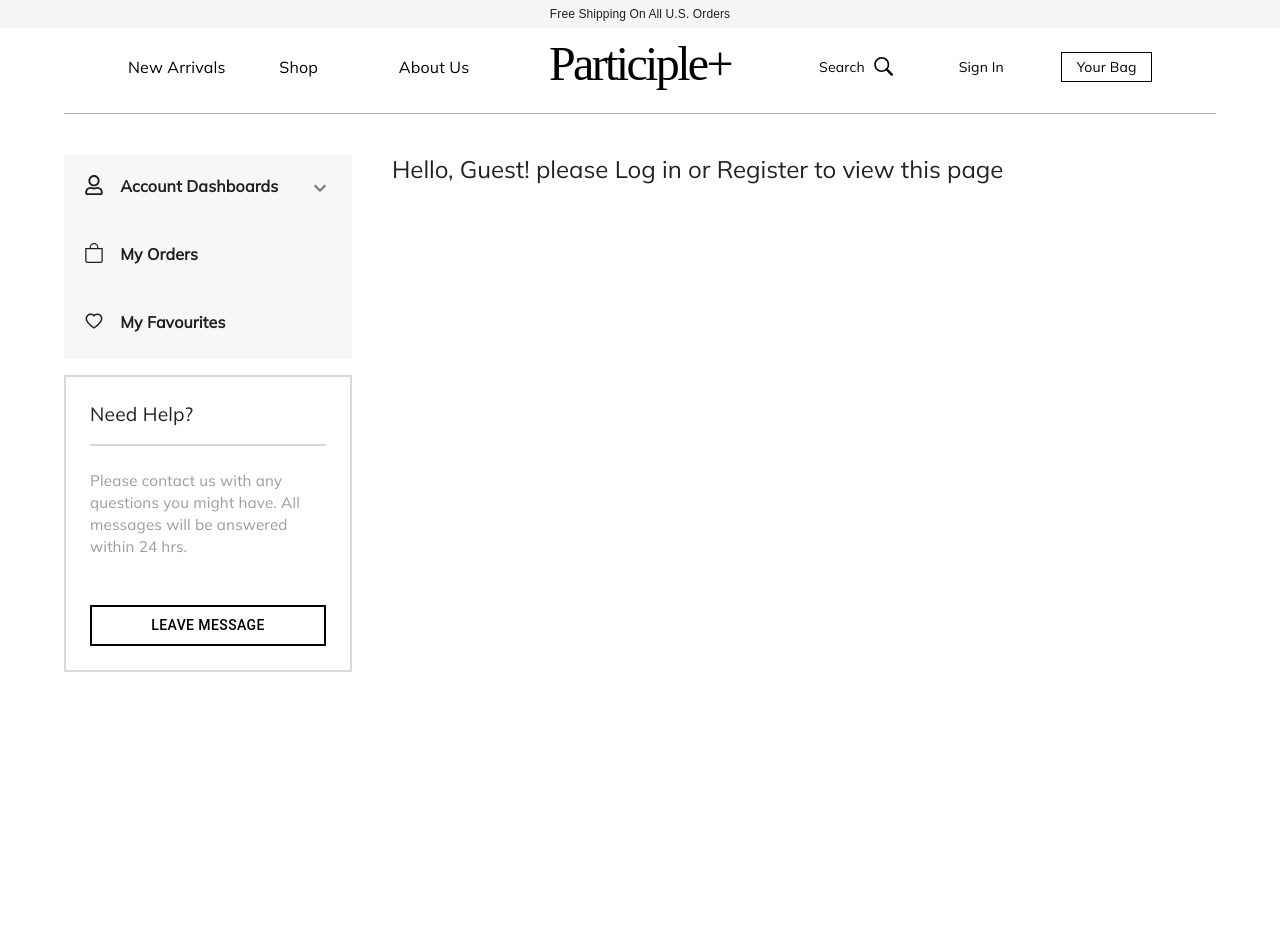
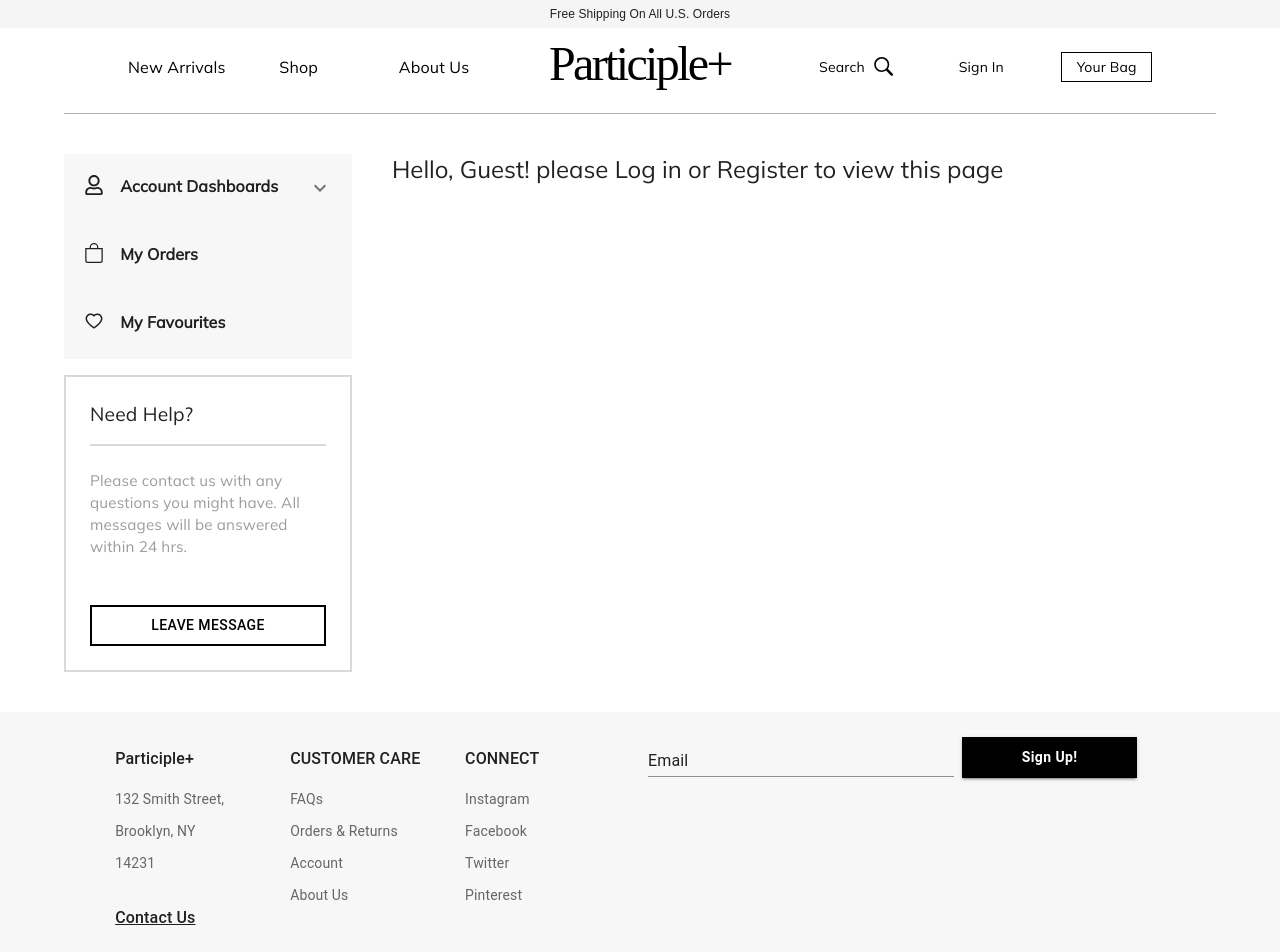
Before and after one commit to HuseynHajiyev/ProfileCommerce, a React (Vite) app: page /account in a window 1280 px wide. Shown: the top 952 px of the page. Before the commit the page ends 800 px from the top, so only its background shows below. Built offline with nearby package versions, Linux system fonts and the light colour scheme; no server answers; a web font is replaced by a local one.

Commit message:
completed footer

```diff
--- a/src/App.tsx
+++ b/src/App.tsx
@@ -36,6 +36,7 @@ import useAppInitialization from './hooks/useAppInitialization';
 import MainSplash from './components/SplashScreens/MainSplash';
 import LoadingSplash from './components/SplashScreens/LoadingSplash';
 import { useEffect } from 'react';
+import Footer from './components/Footer/Footer';
 
 
 const App = () => {
@@ -86,6 +87,7 @@ const App = () => {
                       <Route path="*" element={ <NotFound404 />} />
                     </Routes>
                   </PagesContainer>
+                  <Footer />
                 </>
               ))}
             </ThemeProvider>
--- a/src/components/AccountPage/microComponents/DefaultBillingAddress.tsx
+++ b/src/components/AccountPage/microComponents/DefaultBillingAddress.tsx
@@ -57,7 +57,7 @@ const DefaultBillingAddress = ({user}: DefaultBillingAddressProps) => {
       setAddressInformation(newInfo);
 
     }
-  },[user, capitalizedCity, capitalizedStreet])
+  },[user, capitalizedCity, capitalizedStreet, addressInformation])
 
   return (
     <Box component="form" onSubmit={handleSubmit} display={'flex'} flexDirection={'column'} justifyContent={'space-between'} paddingY={2}>
--- /dev/null
+++ b/src/components/Footer/Footer.tsx
@@ -0,0 +1,114 @@
+import { Box, Button, Grid, Input, Stack, Typography } from '@mui/material'
+
+const Footer = () => {
+  return (
+    <footer>
+      <Grid container py={'2%'} px={'9%'} sx={{
+        background: '#F7F7F7',
+        '& .MuiTypography-root': {
+          lineHeight: '4vh',
+        },
+      }}>
+        <Grid item xs={2}>
+          <Stack>
+            <Box>
+              <Stack>
+                <Box py={'3%'}>
+                  <Box pb={'5%'}>
+                    <Typography variant={'body1'} fontWeight={500}>Participle+</Typography>
+                  </Box>
+                  <Box paddingRight={'30%'}>
+                    <Typography variant={'body2'} color={'#666666'}>132 Smith Street, Brooklyn, NY 14231</Typography>
+                  </Box>
+                </Box>
+                <Box pt={'10%'}>
+                  <Typography variant={'body1'} fontWeight={500} sx={{textDecoration: 'underline'}}>
+                    Contact Us
+                  </Typography>
+                </Box>
+              </Stack>
+            </Box>
+          </Stack>
+        </Grid>
+        <Grid item xs={2}>
+          <Stack>
+            <Box py={'3%'}>
+              <Box pb={'5%'}>
+                <Typography variant={'body1'} fontWeight={500}>CUSTOMER CARE</Typography>
+              </Box>
+              <Box>
+                <Typography variant={'body2'} color={'#666666'}>FAQs</Typography>
+              </Box>
+              <Box>
+                <Typography variant={'body2'} color={'#666666'}>Orders & Returns </Typography>
+              </Box>
+              <Box>
+                <Typography variant={'body2'} color={'#666666'}>Account</Typography>
+              </Box>
+              <Box>
+                <Typography variant={'body2'} color={'#666666'}>About Us</Typography>
+              </Box>
+            </Box>
+          </Stack>
+        </Grid>
+        <Grid item xs={2}>
+          <Stack>
+          <Box py={'3%'}>
+              <Box pb={'5%'}>
+                <Typography variant={'body1'} fontWeight={500}>CONNECT</Typography>
+              </Box>
+              <Box>
+                <Typography variant={'body2'} color={'#666666'}>Instagram</Typography>
+              </Box>
+              <Box>
+                <Typography variant={'body2'} color={'#666666'}>Facebook</Typography>
+              </Box>
+              <Box>
+                <Typography variant={'body2'} color={'#666666'}>Twitter</Typography>
+              </Box>
+              <Box>
+                <Typography variant={'body2'} color={'#666666'}>Pinterest</Typography>
+              </Box>
+            </Box>
+          </Stack>
+        </Grid>
+        <Grid item container xs={6} gap={2}>
+          <Grid item xs={7}>
+            <Box
+              component="form"
+              sx={{
+                '& > :not(style)': { m: 1 },
+              }}
+              noValidate
+              autoComplete="off"
+            >
+              <Input defaultValue="Email" fullWidth />
+            </Box>
+          </Grid>
+          <Grid item xs={4}>
+            <Box>
+              <Button
+                variant="contained"
+                fullWidth
+                size="large"
+                sx={{
+                    background: 'black',
+                    color: 'white',
+                    borderRadius: 0,
+                    textTransform: 'none',
+                    fontWeight: 'bold',
+                    padding: 'clamp(8px, 2vw, 7px)',
+                    fontSize: 'clamp(0.75rem, 1.5vw, 0.875rem)'
+                }}
+              >
+                  Sign Up!
+              </Button>
+            </Box>
+          </Grid>
+        </Grid>
+      </Grid>
+    </footer>
+  )
+}
+
+export default Footer
--- a/src/components/NewArrivals/HorizontalScroll/HorizontalScrollCarousel.tsx
+++ b/src/components/NewArrivals/HorizontalScroll/HorizontalScrollCarousel.tsx
@@ -32,7 +32,7 @@ const cards: LocalCardInterface[] = [
     id: 4,
   },
   {
-    image: 'participle/newArrivals/hhdtufbrwgnqsiqy7uhq',
+    image: 'participle/newArrivals/boz0yqb3xadqelbpfueo',
     title: 'Five',
     id: 5,
   }
@@ -46,7 +46,6 @@ const HorizontalScrollCarousel = () => {
   });
 
   const x = useTransform(scrollYProgress, [0, 1], ["0%", "-60%"]);
-  const scale = useTransform(scrollYProgress, [0.7, 1], [1, 5]);
   const width = useTransform(scrollYProgress, [0.7, 1], ['30vw', '100vw']);
 
 
@@ -66,7 +65,7 @@ const HorizontalScrollCarousel = () => {
           {cards.map((card, index) => {
             const isLastCard = index === cards.length - 1;
             return (
-              <LocalCard key={card.id} card={card} scale={isLastCard ? scale : null} width={isLastCard ? width : null}/>
+              <LocalCard key={card.id} card={card} width={isLastCard ? width : null}/>
             )
           })}
         </HorizontalStyled>
--- a/src/components/NewArrivals/HorizontalScroll/LocalCard.tsx
+++ b/src/components/NewArrivals/HorizontalScroll/LocalCard.tsx
@@ -11,7 +11,6 @@ interface LocalCardInterface {
 
 interface LocalCardProps {
   card: LocalCardInterface;
-  scale?: MotionValue<number> | null;
   width?: MotionValue<string> | null;
 }
 
@@ -28,7 +27,7 @@ const aspectRatioStyle = {
   paddingTop: '100%',
 }
 
-const LocalCard = ({ card, scale, width } : LocalCardProps) => {
+const LocalCard = ({ card, width } : LocalCardProps) => {
   const { cld } = useCloud();
   const img = cld.image(card.image);
 
@@ -54,7 +53,6 @@ const LocalCard = ({ card, scale, width } : LocalCardProps) => {
           alignItems: 'center',
           justifyContent: 'center',
           transformOrigin: 'center center',
-          scale: scale? scale : 1,
         }}
         transition={transition}
       >
--- a/src/components/StyledComponents/NavbarStyled/ShoppingBagStyled.tsx
+++ b/src/components/StyledComponents/NavbarStyled/ShoppingBagStyled.tsx
@@ -32,6 +32,9 @@ export const ShoppingBagCheckoutButtonStyled = styled(Button)(() => ({
         fontSize: '1rem',
         padding: '3%',
     },
+    '&:hover': {
+        color: '#000000',
+    },
 }))
 
 export const ShoppingBagAddRemoveStyled = styled(IconButton)(() => ({
--- a/src/pages/NewArrivals/NewArrivals.tsx
+++ b/src/pages/NewArrivals/NewArrivals.tsx
@@ -9,7 +9,7 @@ const NewArrivals = () => {
     <Box>
       <PinnedSection />
       <Gallery />
-      <Box sx={{height: '30vh'}} />
+      <Box sx={{height: '10vh'}} />
     </Box>
   )
 }
```
Also changed, not shown: src/components/StyledComponents/FooterStyled/FooterTextField.tsx (added, +25 -0 lines).
